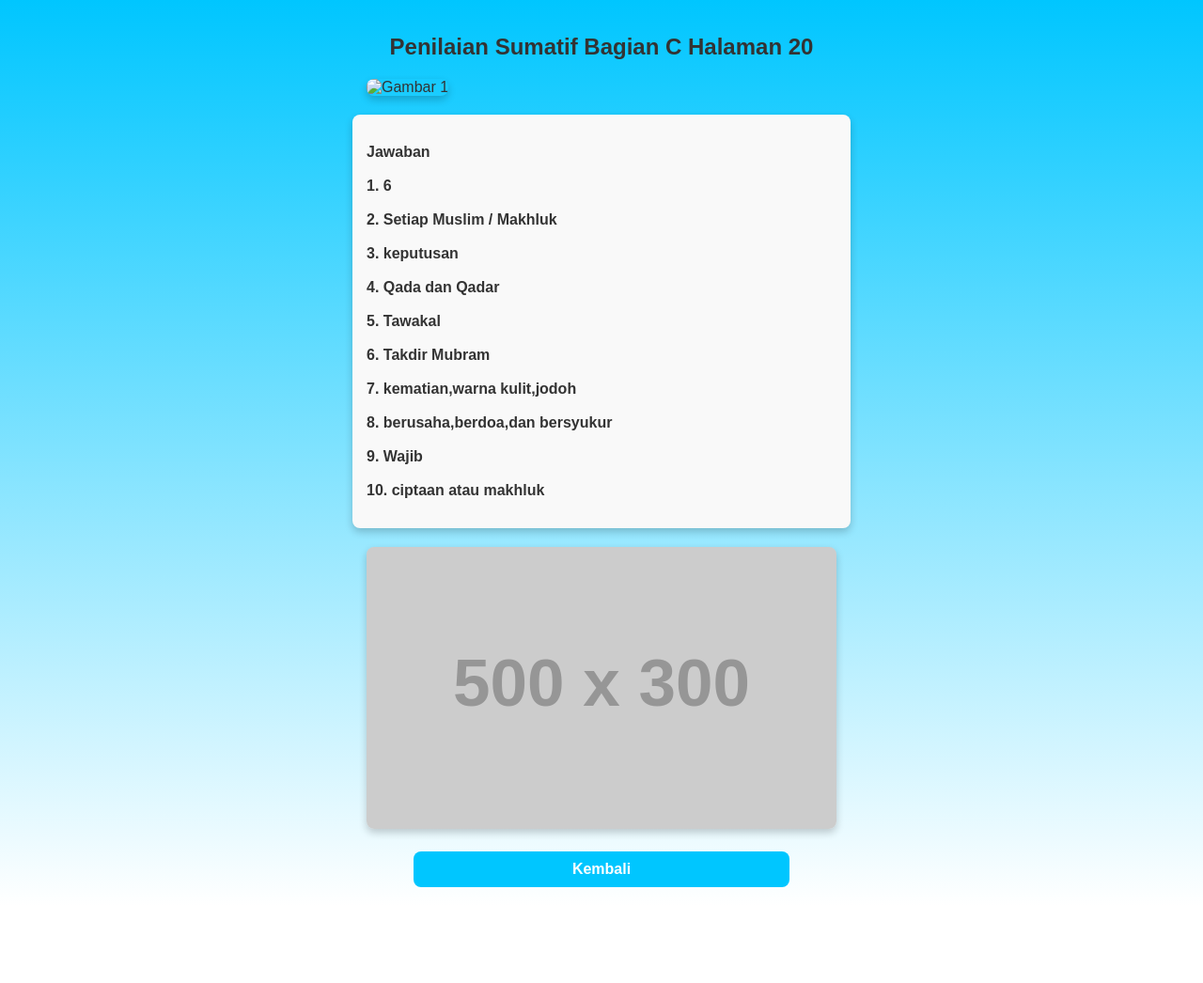
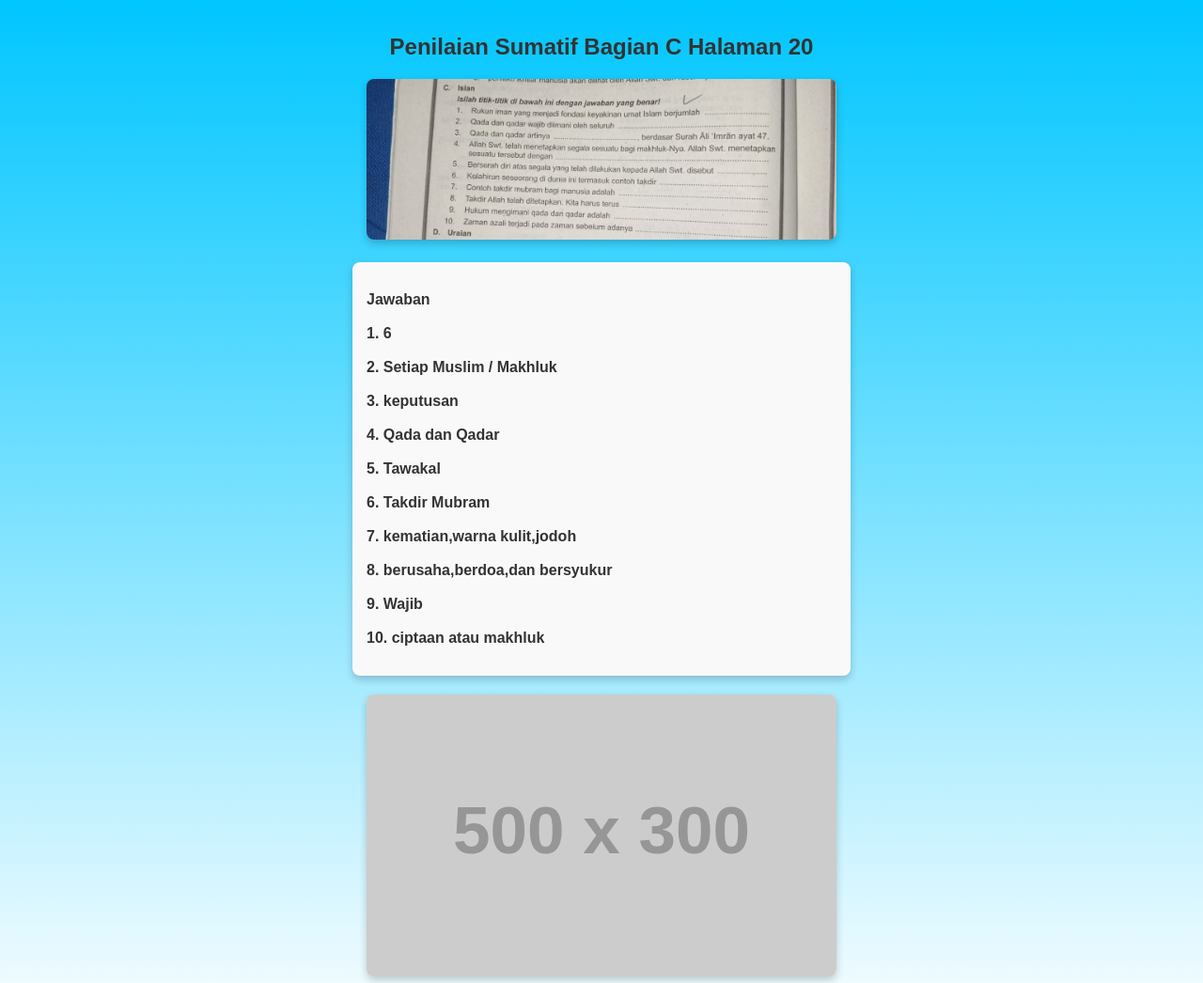
Before and after one commit to MarGit-1000/Akidah-Akhlak-Jawaban-Ikram-Azzamy, a plain HTML site: page hal2.html in a window 1280 px wide. Shown: the top 1046 px of the page at 94% size. Before the commit the page ends 964 px from the top, so only its background shows below. Drawn offline with Linux system fonts and the light colour scheme; placeholder pictures from the web are drawn by us.

Commit message:
Update hal2.html

```diff
--- a/hal2.html
+++ b/hal2.html
@@ -102,7 +102,7 @@
 
   <!-- Tempat Gambar -->
   <div class="image-container">
-    <img src="image/csuma.jpg" alt="Gambar 1">
+    <img src="csuma.jpg" alt="Gambar 1">
   </div>
 
   <!-- Tempat Tulisan -->
```
